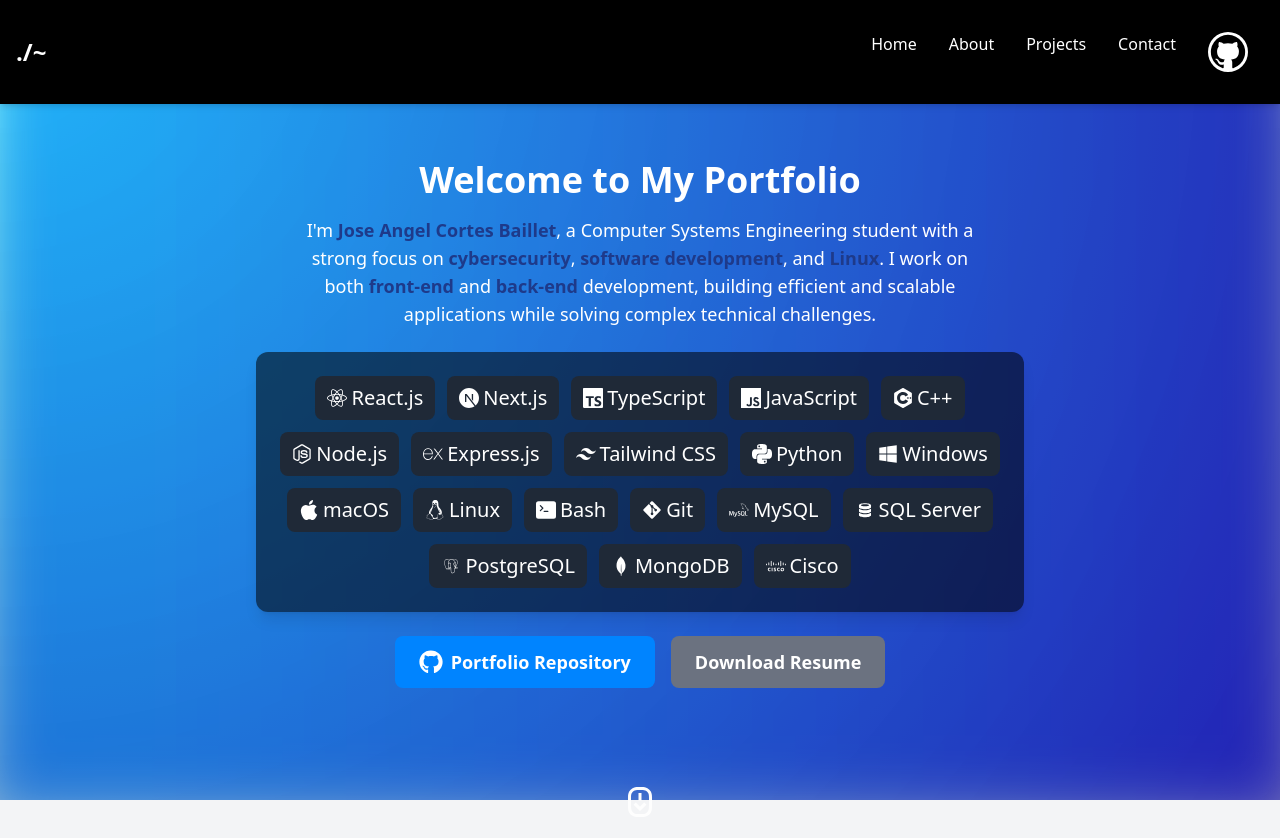
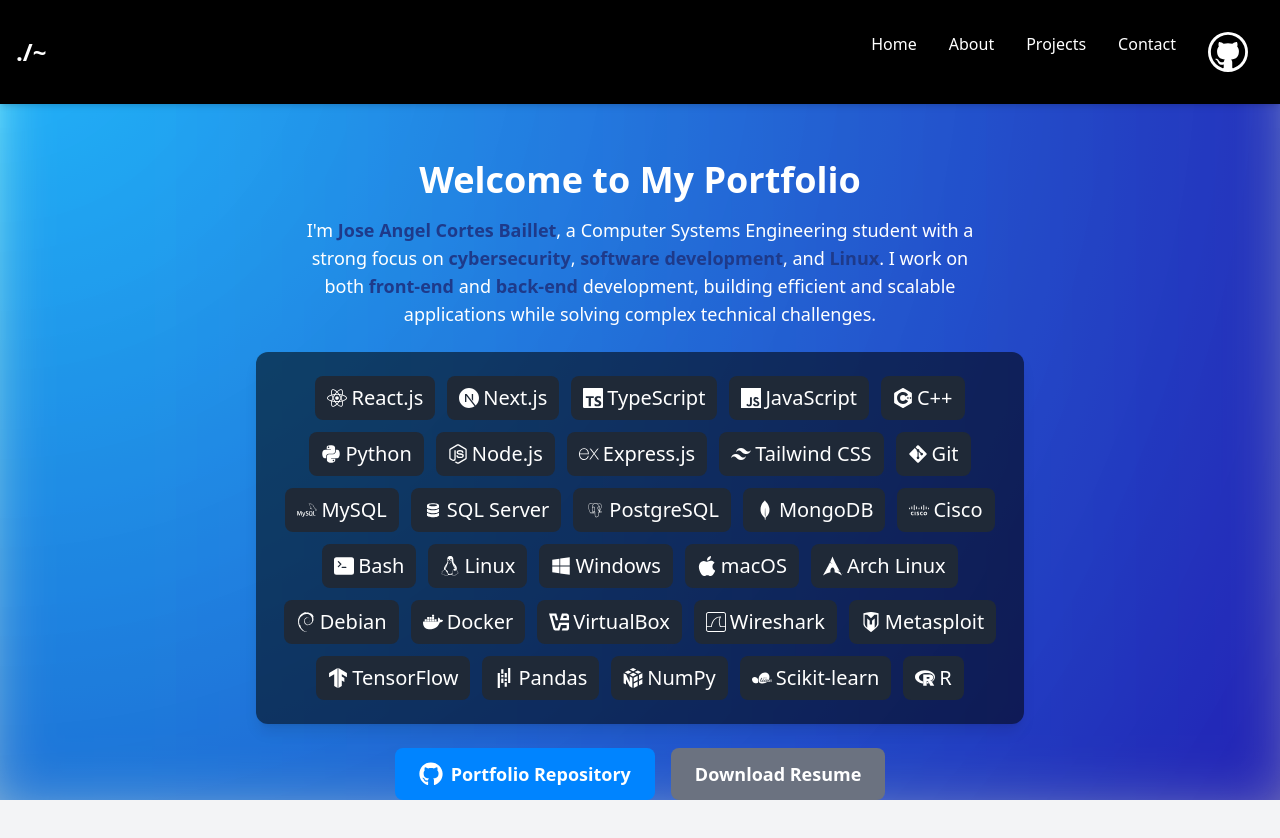
Before and after one commit to Doikson/joseangel-portfolio, a Next.js app: page / in a window 1280 px wide. Shown: the top 838 px of the page. Built offline with nearby package versions, Linux system fonts and the light colour scheme.

Commit message:
New Stuff

```diff
--- a/app/about/page.jsx
+++ b/app/about/page.jsx
@@ -44,14 +44,30 @@ export default function Resume() {
 
           {/* Education Section */}
           <div className="mt-6 z-10">
-            <h2 className="text-2xl font-semibold border-l-4 border-green-500 pl-4 z-10">Education</h2>
-            <div className="mt-3 text-sm space-y-2 z-10">
-              <p className="font-semibold text-lg z-10">Universidad Tecnológica de México</p>
-              <p className="italic z-10">Computer Systems Engineering (Estimated Graduation, Dec 2026)</p>
-              <p className="z-10"><strong>Focus:</strong> Programming / Cybersecurity / IT</p>
-              <p className="z-10"><strong>Relevant Subjects:</strong> Data Structures and Object-Oriented Programming (C++), Databases (SQL Server - Microsoft Access - SSMS), Network Support and Security, Network Protocols and Routing</p>
-            </div>
-          </div>
+  <h2 className="text-2xl font-semibold border-l-4 border-green-500 pl-4 z-10">
+    Education
+  </h2>
+  <div className="mt-3 text-sm space-y-2 z-10">
+    <p className="font-semibold text-lg z-10">Universidad Tecnológica de México</p>
+    <p className="italic z-10">
+      Computer Systems Engineering (Estimated Graduation, Dec 2026)
+    </p>
+    <p className="z-10">
+      <strong>Focus:</strong> Programming / Cybersecurity / IT
+    </p>
+    <p className="z-10">
+      <strong>Relevant Subjects:</strong> Data Structures and Object-Oriented Programming (C++), Databases (SQL Server - Microsoft Access - SSMS), Network Support and Security, Network Protocols and Routing
+    </p>
+
+    <p className="font-semibold text-lg z-10">Tecnológico Nacional de México</p>
+    <p className="italic z-10">Ciudad López Mateos, México</p>
+    <p className="italic z-10">Data Science Diploma (Apr 2024 - Sep 2024)</p>
+    <p className="z-10">
+      <strong>Skills:</strong> R, SQL, Python, Pandas, NumPy, Matplotlib, Scikit-learn
+    </p>
+  </div>
+</div>
+
 
           {/* Skills Section */}
           <div className="mt-6 z-10">
--- a/app/page.jsx
+++ b/app/page.jsx
@@ -1,9 +1,9 @@
 "use client";
-import { FaReact, FaNodeJs, FaLinux, FaGithub, FaGitAlt, FaWindows } from "react-icons/fa";
-import { SiTypescript, SiPython, SiCplusplus, SiNextdotjs, SiJavascript, SiMysql, SiCisco, SiTailwindcss, SiExpress, SiMongodb } from "react-icons/si";
+import { FaReact, FaNodeJs, FaGitAlt, FaLinux, FaWindows, FaPython, FaGithub} from "react-icons/fa";
+import { SiNextdotjs, SiTypescript, SiJavascript, SiCplusplus, SiExpress, SiTailwindcss, SiPython, SiMysql, SiMongodb, SiCisco, SiArchlinux, SiDebian, SiDocker, SiVirtualbox, SiWireshark, SiMetasploit, SiTensorflow, SiPandas, SiNumpy, SiScikitlearn, SiR } from "react-icons/si";
+import { BsTerminalFill } from "react-icons/bs";
+import { RiScrollToBottomLine } from "react-icons/ri";
 import { DiDatabase, DiPostgresql } from "react-icons/di";
-import { RiScrollToBottomLine } from "react-icons/ri";
-import { BsTerminalFill } from "react-icons/bs";
 import { SiApple } from "react-icons/si";
 import Link from "next/link";
 import ScrollAnimation from '@/components/ScrollAnimation';
@@ -26,20 +26,31 @@ export default function Home() {
       { icon: <SiTypescript />, name: "TypeScript", url: "https://www.typescriptlang.org/" },
       { icon: <SiJavascript />, name: "JavaScript", url: "https://developer.mozilla.org/en-US/docs/Web/JavaScript" },
       { icon: <SiCplusplus />, name: "C++", url: "https://en.cppreference.com/w/" },
+      { icon: <FaPython />, name: "Python", url: "https://www.python.org/" },
       { icon: <FaNodeJs />, name: "Node.js", url: "https://nodejs.org/" },
       { icon: <SiExpress />, name: "Express.js", url: "https://expressjs.com/" },
       { icon: <SiTailwindcss />, name: "Tailwind CSS", url: "https://tailwindcss.com/" },
-            { icon: <SiPython />, name: "Python", url: "https://www.python.org/" },
-            { icon: <FaWindows />, name: "Windows", url: "https://www.microsoft.com/en-us/windows" },
-            { icon: <SiApple />, name: "macOS", url: "https://www.apple.com/macos/" },
-            { icon: <FaLinux />, name: "Linux", url: "https://www.linux.org/" },
-            { icon: <BsTerminalFill />, name: "Bash", url: "https://www.gnu.org/software/bash/" },
       { icon: <FaGitAlt />, name: "Git", url: "https://git-scm.com/" },
       { icon: <SiMysql />, name: "MySQL", url: "https://www.mysql.com/" },
       { icon: <DiDatabase />, name: "SQL Server", url: "https://www.microsoft.com/en-us/sql-server" },
       { icon: <DiPostgresql />, name: "PostgreSQL", url: "https://www.postgresql.org/" },
       { icon: <SiMongodb />, name: "MongoDB", url: "https://www.mongodb.com/" },
       { icon: <SiCisco />, name: "Cisco", url: "https://www.cisco.com/" },
+      { icon: <BsTerminalFill />, name: "Bash", url: "https://www.gnu.org/software/bash/" },
+      { icon: <FaLinux />, name: "Linux", url: "https://www.linux.org/" },
+      { icon: <FaWindows />, name: "Windows", url: "https://www.microsoft.com/en-us/windows" },
+      { icon: <SiApple />, name: "macOS", url: "https://www.apple.com/macos/" },
+      { icon: <SiArchlinux />, name: "Arch Linux", url: "https://archlinux.org/" },
+      { icon: <SiDebian />, name: "Debian", url: "https://www.debian.org/" },
+      { icon: <SiDocker />, name: "Docker", url: "https://www.docker.com/" },
+      { icon: <SiVirtualbox />, name: "VirtualBox", url: "https://www.virtualbox.org/" },
+      { icon: <SiWireshark />, name: "Wireshark", url: "https://www.wireshark.org/" },
+      { icon: <SiMetasploit />, name: "Metasploit", url: "https://www.metasploit.com/" },
+      { icon: <SiTensorflow />, name: "TensorFlow", url: "https://www.tensorflow.org/" },
+      { icon: <SiPandas />, name: "Pandas", url: "https://pandas.pydata.org/" },
+      { icon: <SiNumpy />, name: "NumPy", url: "https://numpy.org/" },
+      { icon: <SiScikitlearn />, name: "Scikit-learn", url: "https://scikit-learn.org/" },
+      { icon: <SiR />, name: "R", url: "https://www.r-project.org/" },
     ].map((tech, index) => (
       <Link
         href={tech.url}
```
Lines whose indentation alone changed are shown as unchanged.
